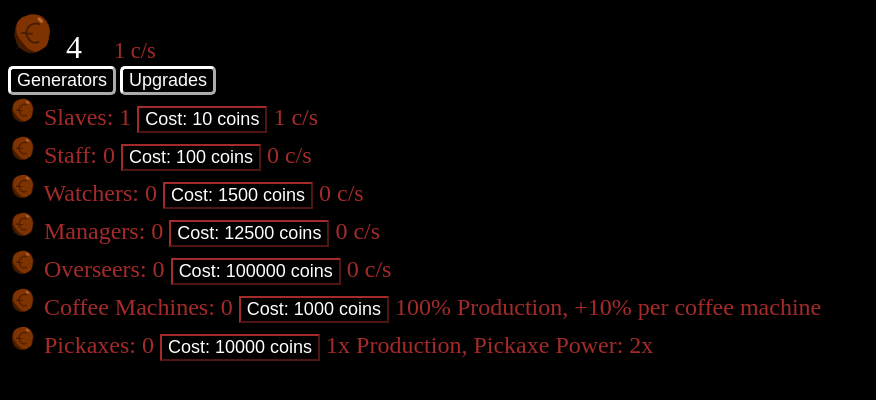
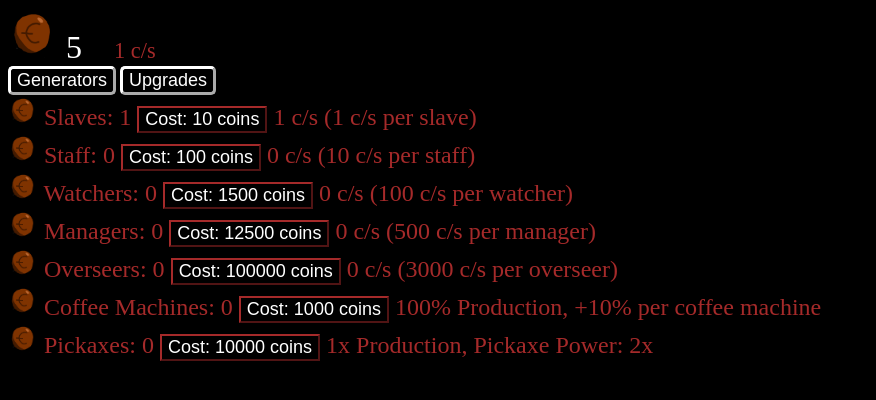
Before and after one commit to Wooler-rgb/some-incremental-gaem, a plain HTML site: page index.html in a window 1280 px wide. Shown: the whole page, without its empty margins (0-876 px from the left). Drawn offline with nearby package versions, Linux system fonts and the light colour scheme.

Commit message:
Even more indicators + engi notation

```diff
--- a/app.js
+++ b/app.js
@@ -10,6 +10,7 @@ $(document).ready(function(){
     var coinBuffPrice = [1000, 10000];
     var coinGenAmount = [1, 0, 0, 0, 0];
     var coinBuffAmount = [0, 0];
+    var coinUpgrades = [0, 0, 0, 0, 0];
     var tickspeed = 50;
     var tickdiv = 20;
     var menu = "coin-gen";
@@ -76,12 +77,18 @@ $(document).ready(function(){
     $("#gens").click(function(){
         menu = switchMenu("coin-gen");
     })
+    $("#cheat-1").click(function(){
+        coins += 1e6;
+    })
+    $("#cheat-2").click(function(){
+        coins += 1e9;
+    })
     function getProduction(){
         return (coinGenAmount[0] * coinGenEff[0] + (coinGenAmount[1] * coinGenEff[1]) + (coinGenAmount[2] * coinGenEff[2]) + (coinGenAmount[3] * coinGenEff[3]) + (coinGenAmount[4] * coinGenEff[4])) * global_multi;
     }
     function changeStats(){
-        $("#coins").html(~~coins + "&nbsp&nbsp&nbsp&nbsp");
-        $("#c-per-s").html(~~coinProduction + " c/s");
+        $("#coins").html(round(coins) + "&nbsp&nbsp&nbsp&nbsp");
+        $("#c-per-s").html(round(coinProduction) + " c/s");
         $("#coin-gen-1-num").html("Slaves: " + coinGenAmount[0] + " ");
         $("#coin-gen-2-num").html("Staff: " + coinGenAmount[1] + " ");
         $("#coin-gen-3-num").html("Watchers: " + coinGenAmount[2] + " ");
@@ -89,20 +96,20 @@ $(document).ready(function(){
         $("#coin-gen-5-num").html("Overseers: " + coinGenAmount[4] + " ");
         $("#coffee-num").html("Coffee Machines: " + coinBuffAmount[0] + " ");
         $("#pickaxes-num").html("Pickaxes: " + coinBuffAmount[1] + " ");
-        $("#coin-gen-1-cost").html("Cost: " + ~~coinGenPrice[0] + " coins");
-        $("#coin-gen-2-cost").html("Cost: " + ~~coinGenPrice[1] + " coins");
-        $("#coin-gen-3-cost").html("Cost: " + ~~coinGenPrice[2] + " coins");
-        $("#coin-gen-4-cost").html("Cost: " + ~~coinGenPrice[3] + " coins");
-        $("#coin-gen-5-cost").html("Cost: " + ~~coinGenPrice[4] + " coins");
-        $("#coffee-cost").html("Cost: " + ~~coinBuffPrice[0] + " coins");
-        $("#pickaxes-cost").html("Cost: " + ~~coinBuffPrice[1] + " coins");
-        $("#coin-gen-1-prod").html(" " + ~~(coinGenAmount[0] * coinGenEff[0] * global_multi) + " c/s");
-        $("#coin-gen-2-prod").html(" " + ~~(coinGenAmount[1] * coinGenEff[1] * global_multi) + " c/s");
-        $("#coin-gen-3-prod").html(" " + ~~(coinGenAmount[2] * coinGenEff[2] * global_multi) + " c/s");
-        $("#coin-gen-4-prod").html(" " + ~~(coinGenAmount[3] * coinGenEff[3] * global_multi) + " c/s");
-        $("#coin-gen-5-prod").html(" " + ~~(coinGenAmount[4] * coinGenEff[4] * global_multi) + " c/s");
-        $("#coffee-eff").html(" " + ~~(coffee_mult * 100) + "% Production, +10% per coffee machine");
-        $("#pickaxes-eff").html(" " + ~~pick_mult + "x Production, Pickaxe Power: 2x");
+        $("#coin-gen-1-cost").html("Cost: " + round(coinGenPrice[0]) + " coins");
+        $("#coin-gen-2-cost").html("Cost: " + round(coinGenPrice[1]) + " coins");
+        $("#coin-gen-3-cost").html("Cost: " + round(coinGenPrice[2]) + " coins");
+        $("#coin-gen-4-cost").html("Cost: " + round(coinGenPrice[3]) + " coins");
+        $("#coin-gen-5-cost").html("Cost: " + round(coinGenPrice[4]) + " coins");
+        $("#coffee-cost").html("Cost: " + round(coinBuffPrice[0]) + " coins");
+        $("#pickaxes-cost").html("Cost: " + round(coinBuffPrice[1]) + " coins");
+        $("#coin-gen-1-prod").html(" " + round(coinGenAmount[0] * coinGenEff[0] * global_multi) + " c/s (" + round(coinGenEff[0] * global_multi) + " c/s per slave)");
+        $("#coin-gen-2-prod").html(" " + round(coinGenAmount[1] * coinGenEff[1] * global_multi) + " c/s (" + round(coinGenEff[1] * global_multi) + " c/s per staff)");
+        $("#coin-gen-3-prod").html(" " + round(coinGenAmount[2] * coinGenEff[2] * global_multi) + " c/s (" + round(coinGenEff[2] * global_multi) + " c/s per watcher)");
+        $("#coin-gen-4-prod").html(" " + round(coinGenAmount[3] * coinGenEff[3] * global_multi) + " c/s (" + round(coinGenEff[3] * global_multi) + " c/s per manager)");
+        $("#coin-gen-5-prod").html(" " + round(coinGenAmount[4] * coinGenEff[4] * global_multi) + " c/s (" + round(coinGenEff[4] * global_multi) + " c/s per overseer)");
+        $("#coffee-eff").html(" " + round(coffee_mult * 100) + "% Production, +10% per coffee machine");
+        $("#pickaxes-eff").html(" " + pick_mult + "x Production, Pickaxe Power: 2x");
         if(coins < coinGenPrice[0])
             disableBtn("coin-gen-1");
         else
@@ -144,4 +151,12 @@ $(document).ready(function(){
     function enableBtn(btn) {
         document.getElementById(btn).disabled = false;
     }
+    function round(num){
+        if(num <= 1e6){
+            return Math.round(num);
+        }
+        else{
+            return num.toExponential(2);
+        }
+    }
 });
--- a/index.html
+++ b/index.html
@@ -40,13 +40,19 @@
 					<img src="img/coin.png" alt="coin" width="30px" height="30px">
 					<text id="pickaxes-num">Pickaxes: 0  </text><button id="pickaxes"><text id="pickaxes-cost">Cost: 10000 coins</text></button>
 					<text id="pickaxes-eff"> 1x Production, Pickaxe Power: 2x</text><br>
+
 				</div>
 				<div class="upgrades">
-					<button id="coin-upg-1"><img src="img/coin.png" alt="coin" width="40px" height="40px"></button>
-					<button id="coin-upg-2"><img src="img/coin.png" alt="coin" width="40px" height="40px"></button>
-					<button id="coin-upg-3"><img src="img/coin.png" alt="coin" width="40px" height="40px"></button>
-					<button id="coin-upg-4"><img src="img/coin.png" alt="coin" width="40px" height="40px"></button>
-					<button id="coin-upg-5"><img src="img/coin.png" alt="coin" width="40px" height="40px"></button>
+					<button id="coin-upg-1"><img src="img/coin.png" alt="coin" width="40px" height="40px"></button><br>
+					<button id="coin-upg-2"><img src="img/coin.png" alt="coin" width="40px" height="40px"></button><br>
+					<button id="coin-upg-3"><img src="img/coin.png" alt="coin" width="40px" height="40px"></button><br>
+					<button id="coin-upg-4"><img src="img/coin.png" alt="coin" width="40px" height="40px"></button><br>
+					<button id="coin-upg-5"><img src="img/coin.png" alt="coin" width="40px" height="40px"></button><br>
+					<div class="cheats">
+						<button id="cheat-1"><text>gain 1e6 coins</text></button><br>
+						<button id="cheat-2"><text>gain 1e9 coins</text></button><br>
+					</div>
+
 				</div>
 			</div>
 			<div class="generator">
--- a/main.css
+++ b/main.css
@@ -29,3 +29,6 @@ button{
     border-radius:0px;
     border-color:brown;
 }
+.cheats{
+    display:none;
+}
```
